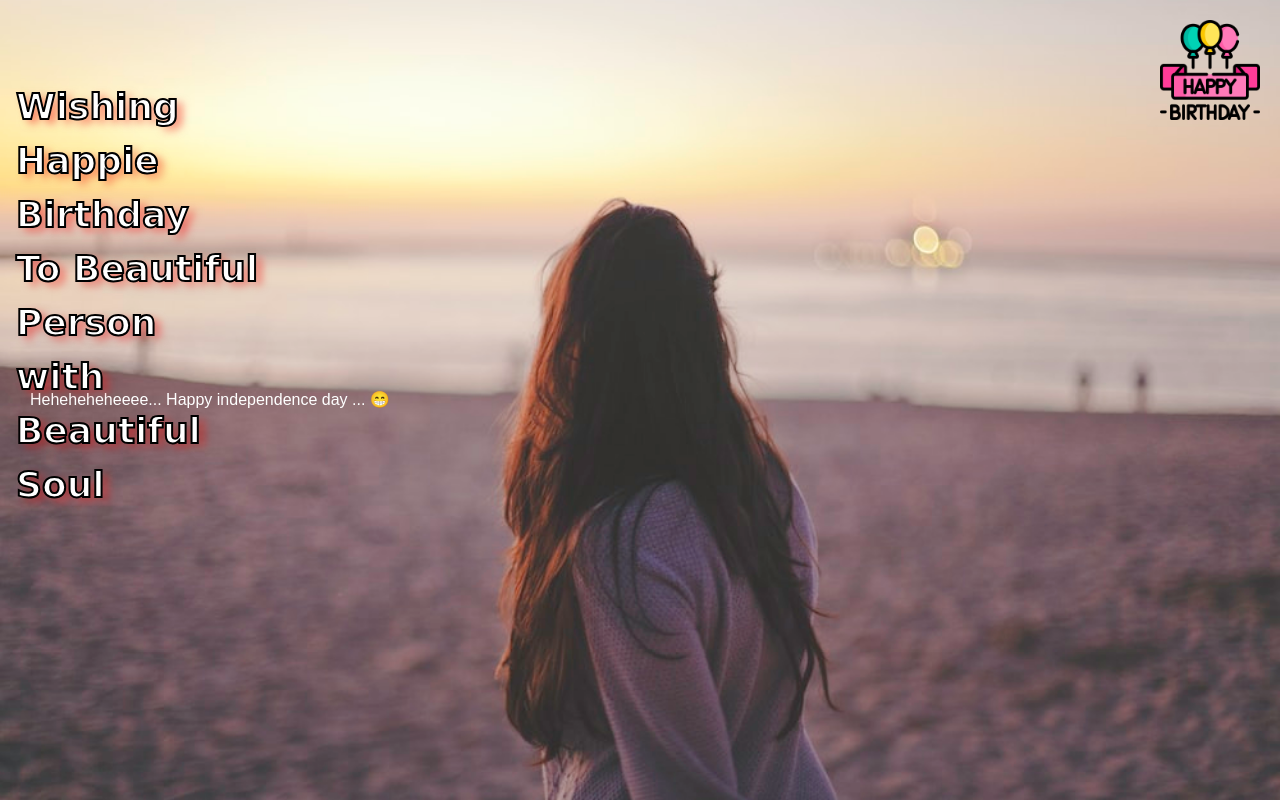
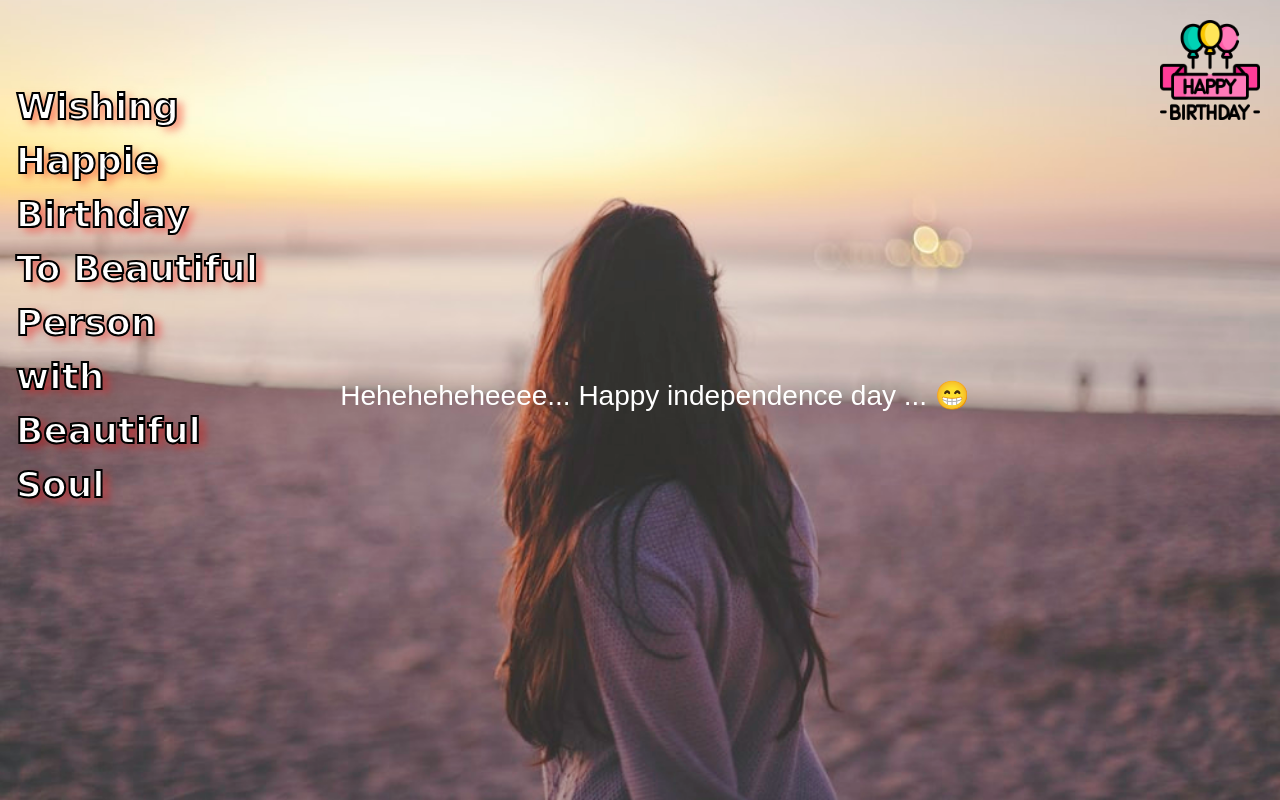
Before and after one commit to yasyashu26/Birthday, a plain HTML site: page index.html in a window 1280 px wide. Drawn offline with nearby package versions, Linux system fonts and the light colour scheme.

Commit message:
Update index.html
center text.

```diff
--- a/index.html
+++ b/index.html
@@ -73,7 +73,7 @@
   <div class="quote-container">
     <div class="quote">
       <p style="text-shadow: 6px 4px 8px rgba(241, 6, 6, 0.5);">Wishing<BR> Happie<br> Birthday <br>To Beautiful<br> Person <br>with <BR>Beautiful<BR> Soul</p>
-      Heheheheheeee... Happy independence day ... 😁
+     <H3><center>Heheheheheeee... Happy independence day ... 😁  </center></H3>
       <div class="square-image">
           <img src="happy-birthday.png" alt="Square Image">
 
```
